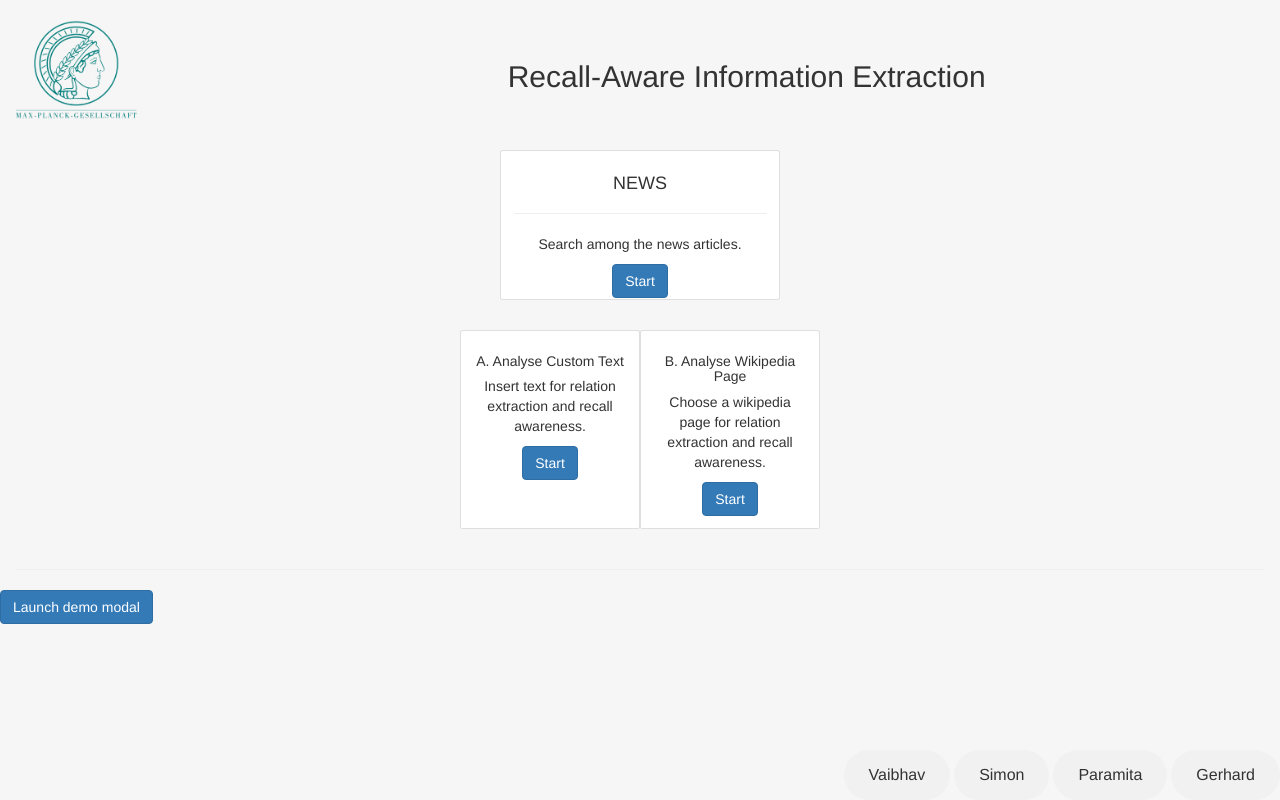
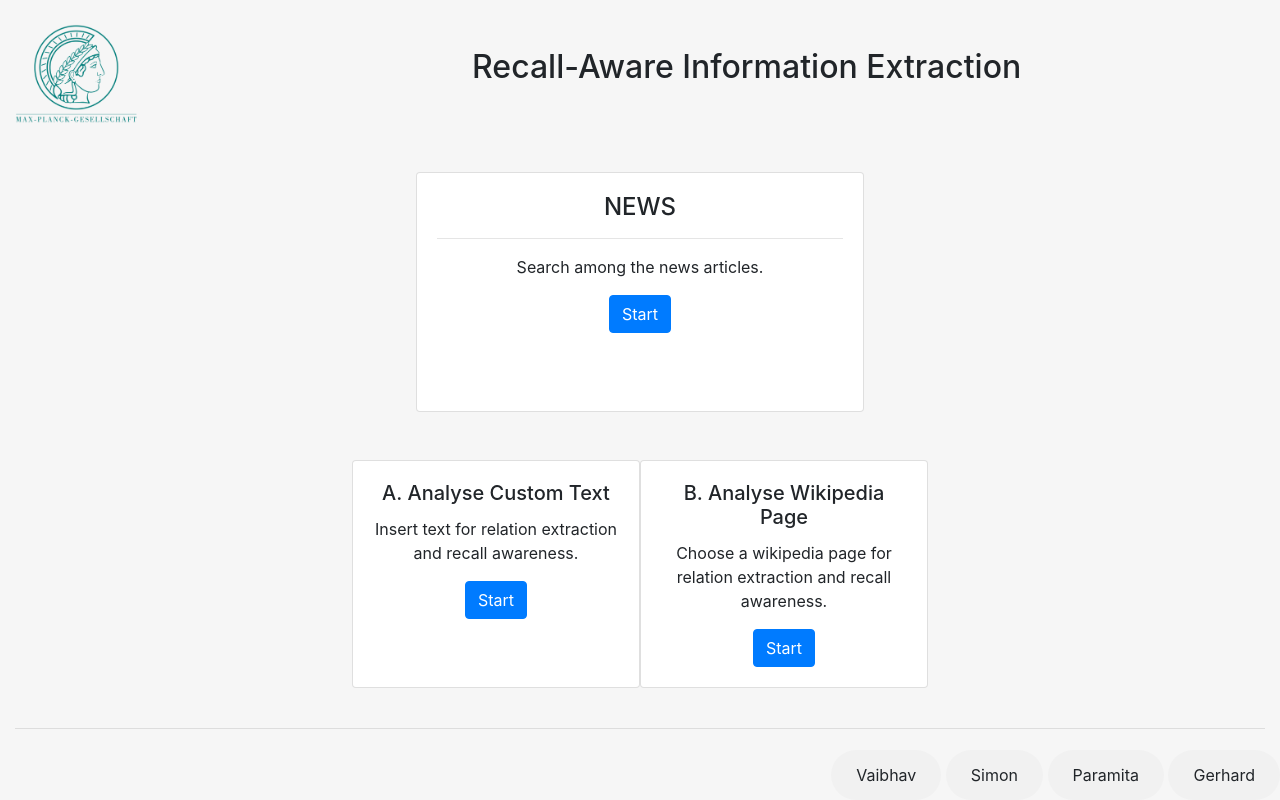
Before and after one commit to TheInfamousWayne/RecallIE, a Django app: template homepage/templates/homepage/home.html in a window 1280 px wide. Run offline with Django 3.2, Linux system fonts and the light colour scheme; the template is opened without the code that fills it, so the values that code supplies are empty; some libraries are stand-ins or nearby versions.

Commit message:
Update home.html

```diff
--- a/homepage/templates/homepage/home.html
+++ b/homepage/templates/homepage/home.html
@@ -159,38 +159,6 @@ li:hover{
 
 
 
-<!-- Button trigger modal -->
-<button type="button" class="btn btn-primary" data-toggle="modal" data-target="#exampleModal">
-  Launch demo modal
-</button>
-
-<!-- Modal -->
-<div class="modal fade" id="exampleModal" tabindex="-1" role="dialog" aria-labelledby="exampleModalLabel" aria-hidden="true">
-  <div class="modal-dialog" role="document">
-    <div class="modal-content">
-      <div class="modal-header">
-        <h5 class="modal-title" id="exampleModalLabel">Modal title</h5>
-        <button type="button" class="close" data-dismiss="modal" aria-label="Close">
-          <span aria-hidden="true">&times;</span>
-        </button>
-      </div>
-      <div class="modal-body">
-        ...
-      </div>
-      <div class="modal-footer">
-        <button type="button" class="btn btn-secondary" data-dismiss="modal">Close</button>
-      </div>
-    </div>
-  </div>
-</div>
-
-
-<link rel="stylesheet" href="https://maxcdn.bootstrapcdn.com/bootstrap/3.4.0/css/bootstrap.min.css">
-<script src="https://ajax.googleapis.com/ajax/libs/jquery/3.3.1/jquery.min.js"></script>
-<script src="https://maxcdn.bootstrapcdn.com/bootstrap/3.4.0/js/bootstrap.min.js"></script>
-
-
-
     <div style="position: fixed; bottom: 0; right: 0">
 	    <div class="chip">Vaibhav</div>
 	    <div class="chip">Simon</div>
```
